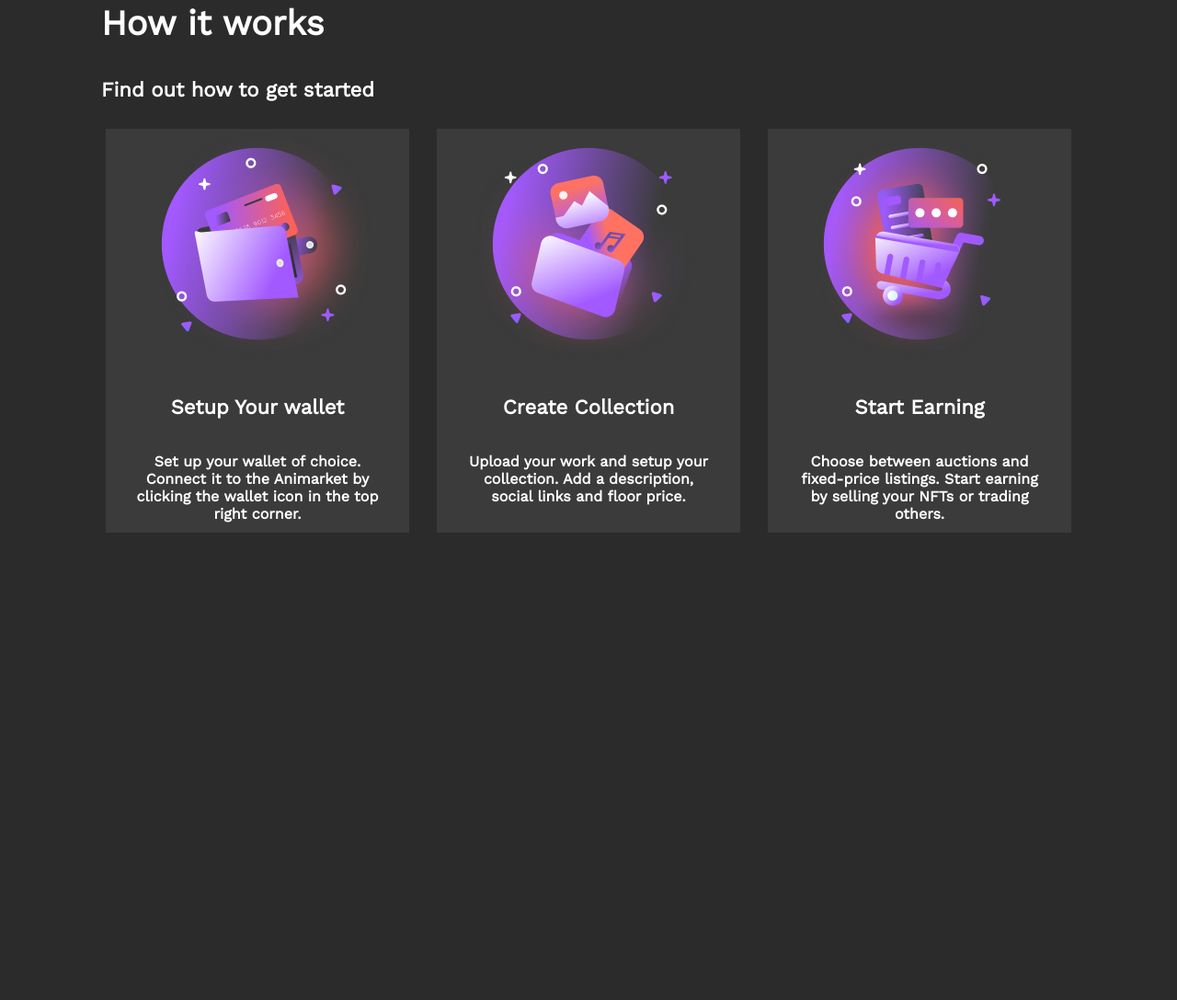
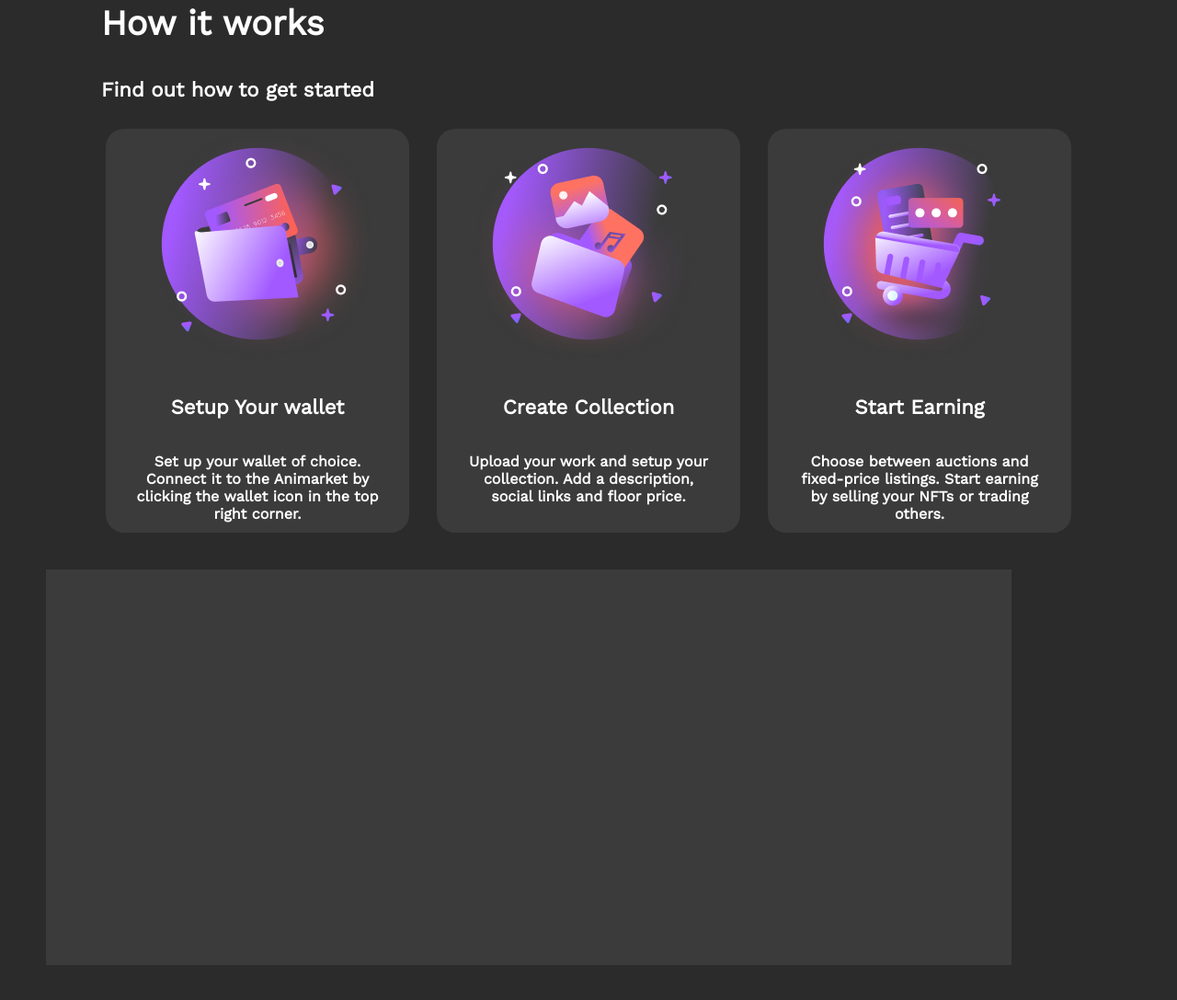
Before and after one commit to SergeyShcerbakov/NFT-market, a website: page src/index.html in a window 1280 px wide. Shown: the part 4733-5820 px from the top of the page at 92% size. Before the commit the page ends 5320 px from the top, so only its background shows below. Drawn offline with nearby package versions, Linux system fonts and the light colour scheme; files that its build step writes are made by us from their sources; files whose address does not match are found by name.

Commit message:
add margin

```diff
--- a/src/scss/_join.scss
+++ b/src/scss/_join.scss
@@ -1,4 +1,5 @@
 .join {
+    margin: 40px 0 40px;
     &-main {
         background-color: #3B3B3B;
         width: 1050px;
--- a/src/scss/_works.scss
+++ b/src/scss/_works.scss
@@ -1,5 +1,5 @@
 .works {
-
+    margin-bottom: 40px;
     &-title {
     color: #fff;
     font-size: 38px;
```
Also changed, not shown: dist/css/style.css, dist/index.html, src/css/style.css.
